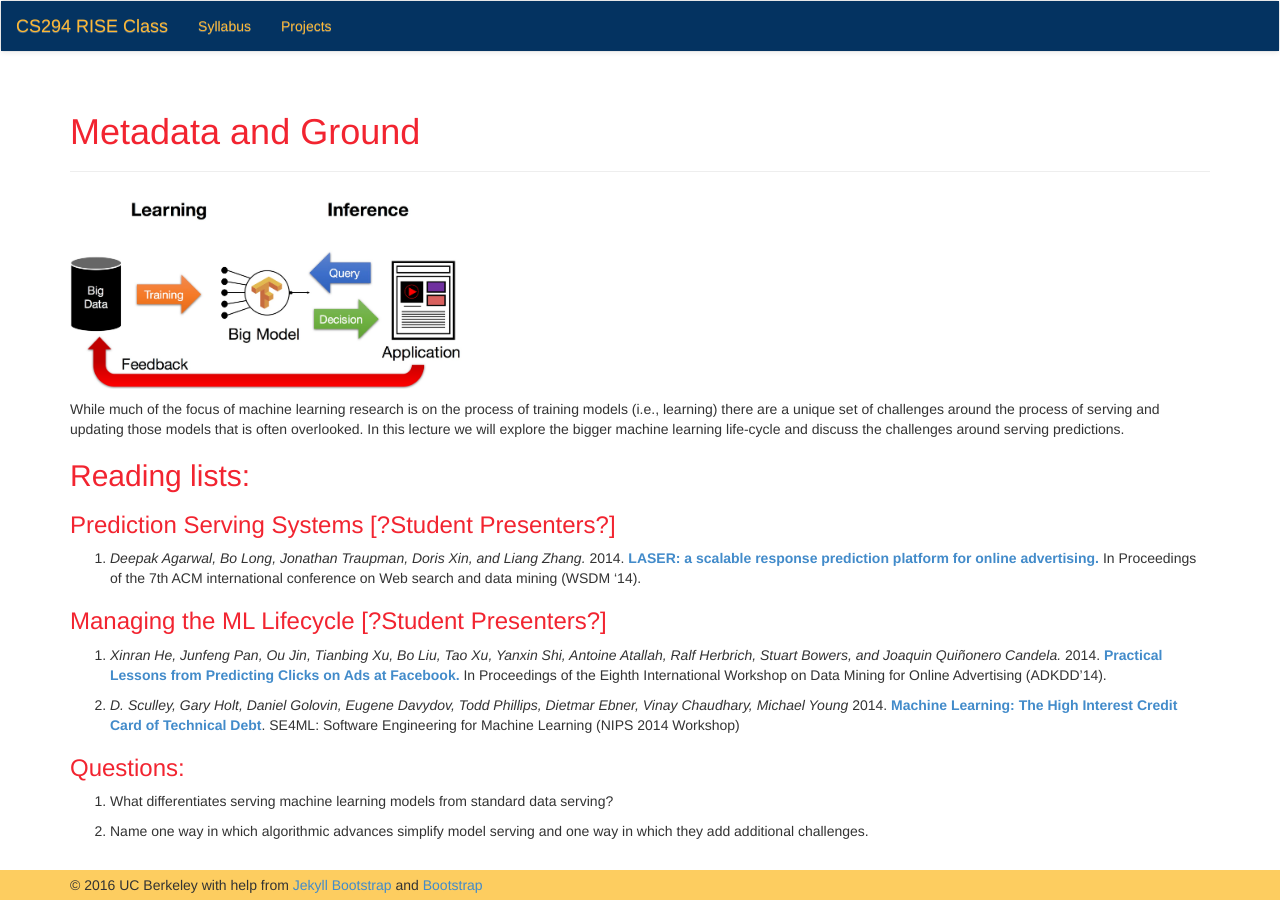
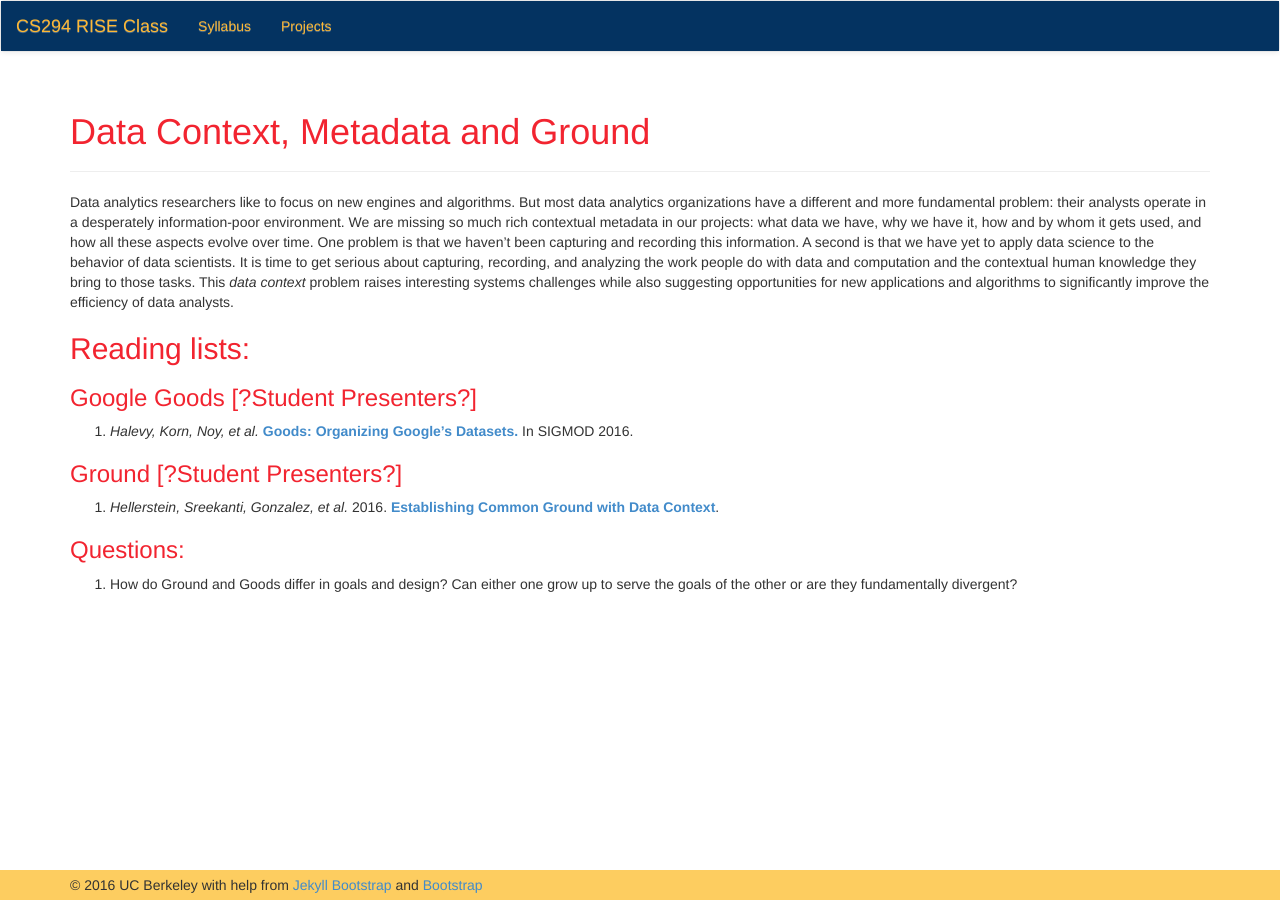
Before and after one commit to ucbrise/cs294-rise-fa16, a Jekyll site: the page built from metadata.md, in a window 1280 px wide. Built offline with Jekyll 4.4.1, drawn with Linux system fonts in a browser that asks for light colours; nearby versions of some CDN libraries.

Commit message:
Update metadata.md

```diff
--- a/metadata.md
+++ b/metadata.md
@@ -1,32 +1,26 @@
 ---
 layout: page
-title: "Metadata"
-description: "Metadata and Ground"
+title: "Data Context Metadata"
+description: "Data Context, Metadata and Ground"
 use_math: true
 ---
 
-![ML-Lifecycle](assets/images/ml-lifecycle.jpg){:width="400px"}
-
-While much of the focus of machine learning research is on the process of training models (i.e., learning) there are a unique set of challenges around the process of serving and updating those models that is often overlooked.
-In this lecture we will explore the bigger machine learning life-cycle and discuss the challenges around serving predictions.
+ Data analytics researchers like to focus on new engines and algorithms. But most data analytics organizations
+ have a different and more fundamental problem: their analysts operate in a desperately information-poor environment. We are missing so much rich contextual metadata in our projects: what data we have, why we have it, how and by whom it gets used, and how all these aspects evolve over time. One problem is that we haven't been capturing and recording this information. A second is that we have yet to apply data science to the behavior of data scientists. It is time to get serious about capturing, recording, and analyzing the work people do with data and computation and the contextual human knowledge they bring to those tasks. This *data context* problem raises interesting systems challenges while also suggesting  opportunities for new applications and algorithms to significantly improve the efficiency of data analysts.
 
 ## Reading lists:
 
-### Prediction Serving Systems [?Student Presenters?]
-1. *Deepak Agarwal, Bo Long, Jonathan Traupman, Doris Xin, and Liang Zhang.* 2014. [**LASER: a scalable response prediction platform for online advertising.**](http://dl.acm.org/citation.cfm?id=2556252) In Proceedings of the 7th ACM international conference on Web search and data mining (WSDM '14).
+### Google Goods [?Student Presenters?]
+1. *Halevy, Korn, Noy, et al.*  [**Goods: Organizing Google’s Datasets.**](http://sure) In SIGMOD 2016.
 
 
-### Managing the ML Lifecycle [?Student Presenters?]
-1. *Xinran He, Junfeng Pan, Ou Jin, Tianbing Xu, Bo Liu, Tao Xu, Yanxin Shi, Antoine Atallah, Ralf Herbrich, Stuart Bowers, and Joaquin Quiñonero Candela.* 2014. [**Practical Lessons from Predicting Clicks on Ads at Facebook.**](http://dl.acm.org/citation.cfm?id=2648589) In Proceedings of the Eighth International Workshop on Data Mining for Online Advertising (ADKDD'14).
-
-1. *D. Sculley, Gary Holt, Daniel Golovin, Eugene Davydov, Todd Phillips, Dietmar Ebner, Vinay Chaudhary, Michael Young* 2014. [**Machine Learning: The High Interest Credit Card of Technical Debt**](http://research.google.com/pubs/pub43146.html). SE4ML: Software Engineering for Machine Learning (NIPS 2014 Workshop)
+### Ground [?Student Presenters?]
+1. *Hellerstein, Sreekanti, Gonzalez, et al.* 2016. [**Establishing Common Ground with Data Context**](under submission).
 
 
 ### Questions:
 
-1. What differentiates serving machine learning models from standard data serving?
-
-1. Name one way in which algorithmic advances simplify model serving and one way in which they add additional challenges.
+1. How do Ground and Goods differ in goals and design? Can either one grow up to serve the goals of the other or are they fundamentally divergent?
 
 
 
```
